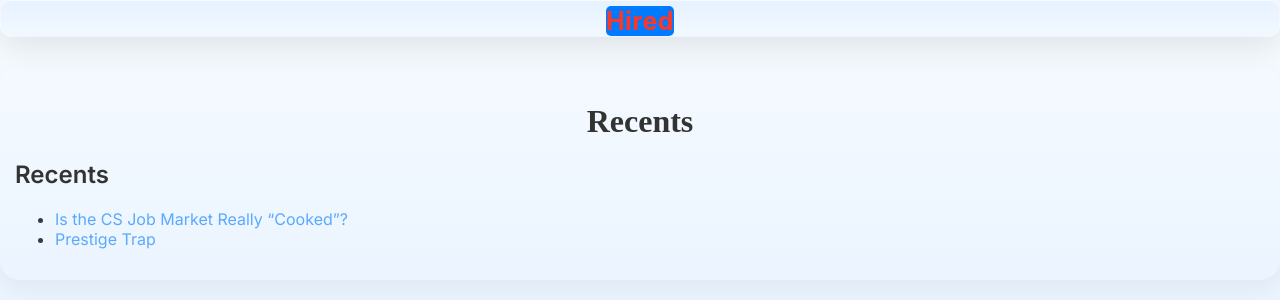
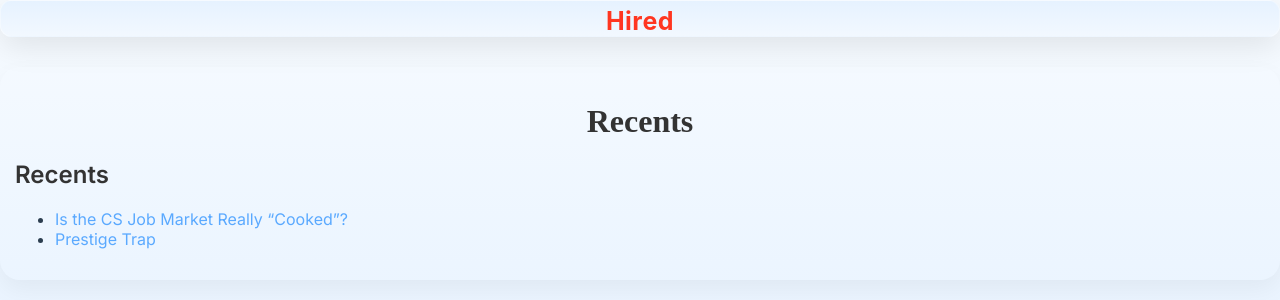
Before and after one commit to hiredmaybe67/hiredmaybe67.github.io, a Jekyll site: the page built from index.md, in a window 1280 px wide. Shown: the top 300 px of the page. Built offline with Jekyll 4.4.1, drawn with Linux system fonts in a browser that asks for light colours; our own code applies the rules of GitHub Pages for plain Markdown files.

Commit message:
Update default.html

```diff
--- a/_layouts/default.html
+++ b/_layouts/default.html
@@ -83,7 +83,7 @@
       font-size: 25px;
       font-weight: 700;
       letter-spacing: 0.5px;
-    background-color: #007bff;
+    /* background-color: #007bff; */
     border-radius: 5px;
         text-decoration: none; /* Removes underline if using <a> */
 
```
